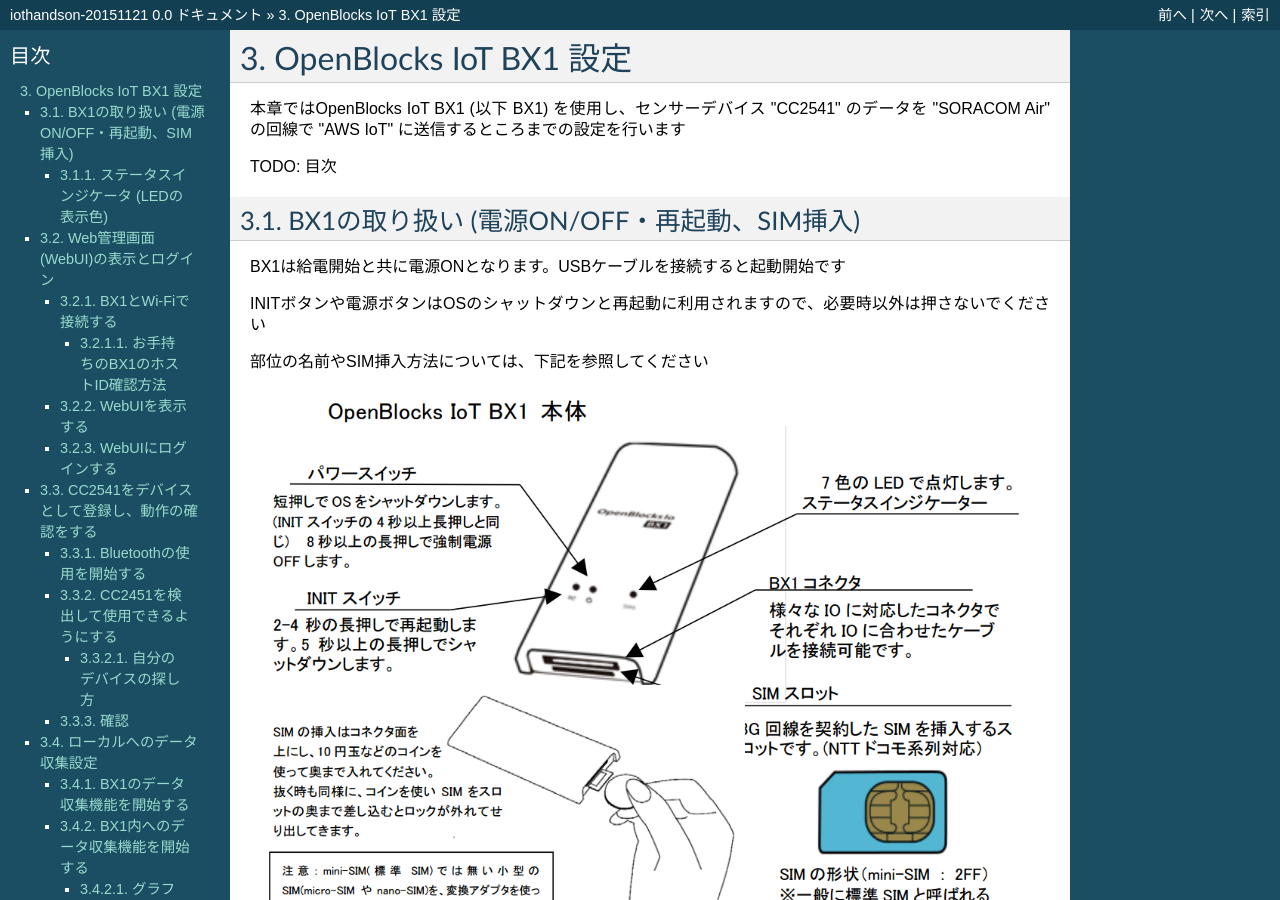
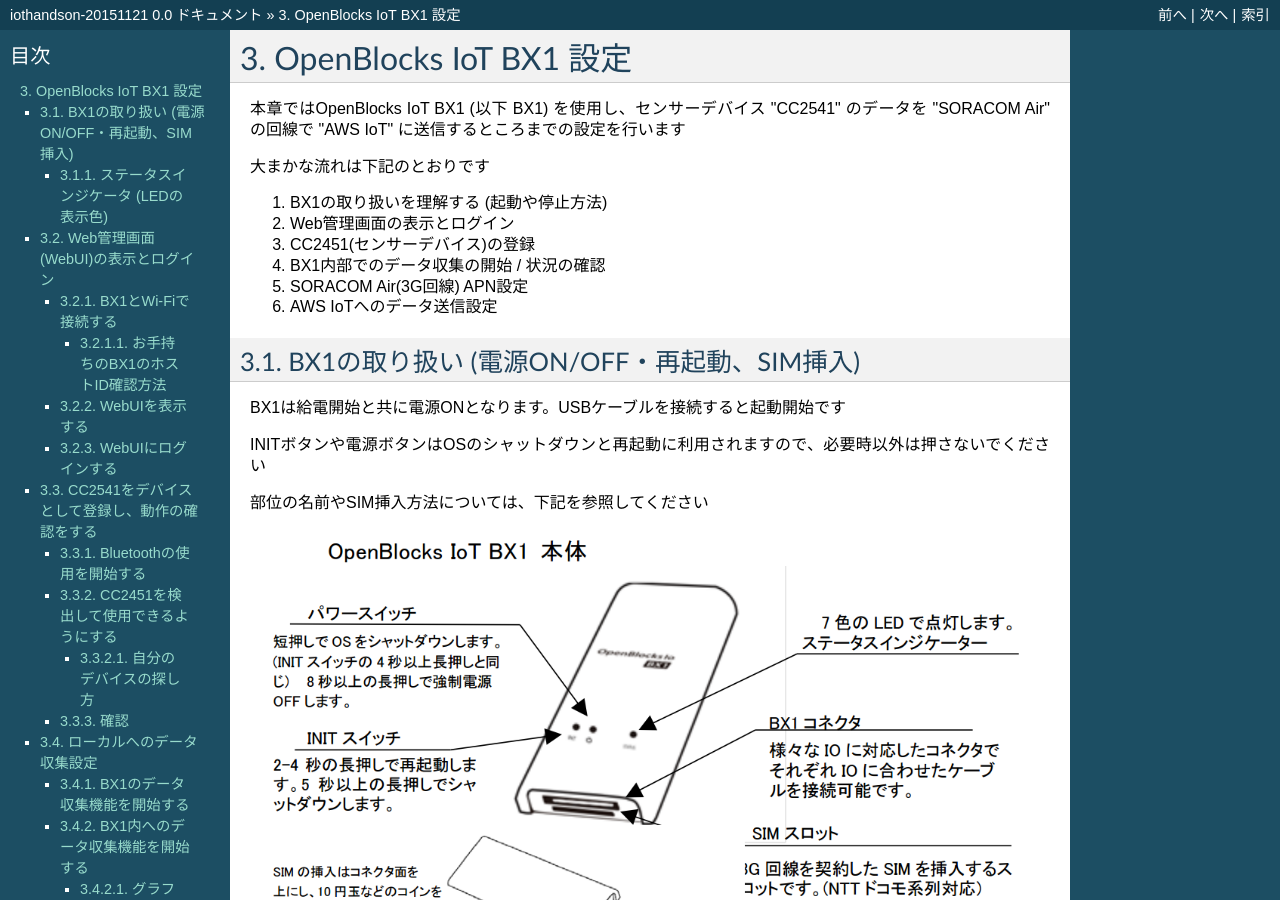
Before and after one commit to aquaviter/iothandson-20151121, a Sphinx documentation site: the page built from docs/source/03.rst, in a window 1280 px wide and 900 px high. Built offline with Sphinx 7.4.7, drawn with Linux system fonts in a browser that asks for light colours; pages that are not in the unit, such as notebooks, are missing from menus.

Commit message:
BX1: Add Overview steps

```diff
--- a/docs/source/03.rst
+++ b/docs/source/03.rst
@@ -4,7 +4,14 @@
 
 本章ではOpenBlocks IoT BX1 (以下 BX1) を使用し、センサーデバイス "CC2541" のデータを "SORACOM Air" の回線で "AWS IoT" に送信するところまでの設定を行います
 
-TODO: 目次
+大まかな流れは下記のとおりです
+
+#. BX1の取り扱いを理解する (起動や停止方法)
+#. Web管理画面の表示とログイン
+#. CC2451(センサーデバイス)の登録
+#. BX1内部でのデータ収集の開始 / 状況の確認
+#. SORACOM Air(3G回線) APN設定
+#. AWS IoTへのデータ送信設定
 
 BX1の取り扱い (電源ON/OFF・再起動、SIM挿入)
 ===========================================
```
